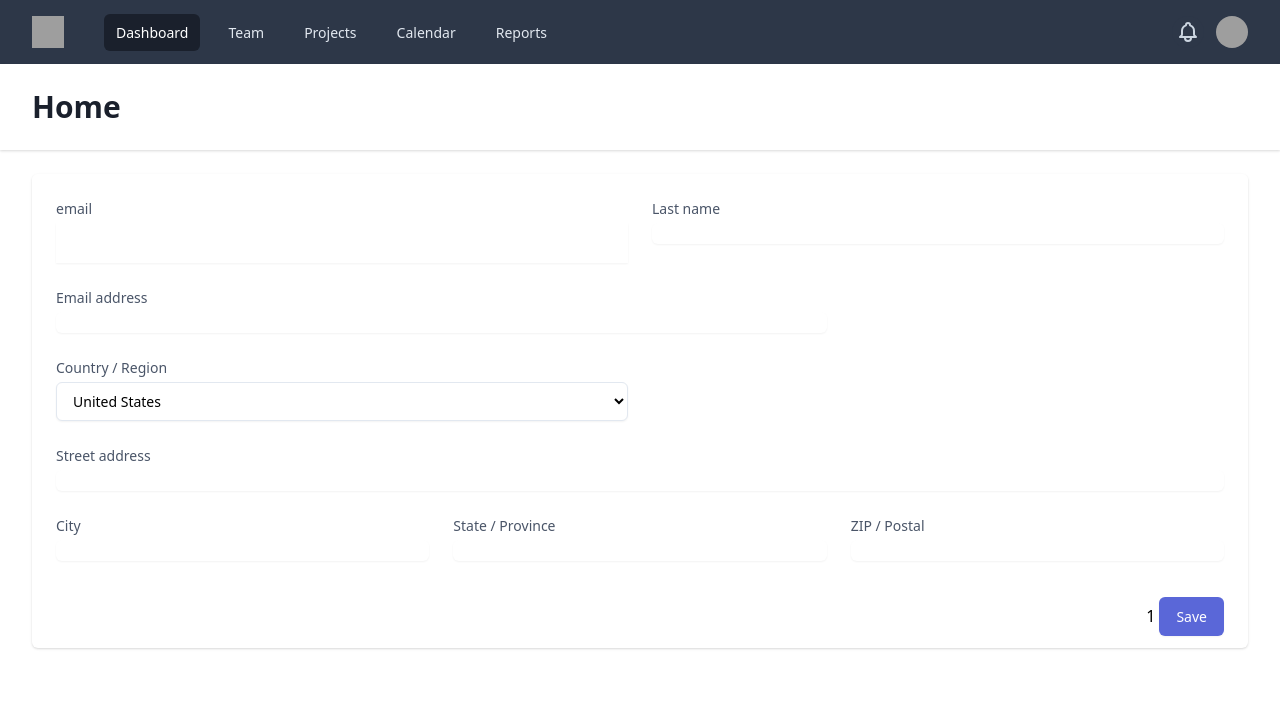
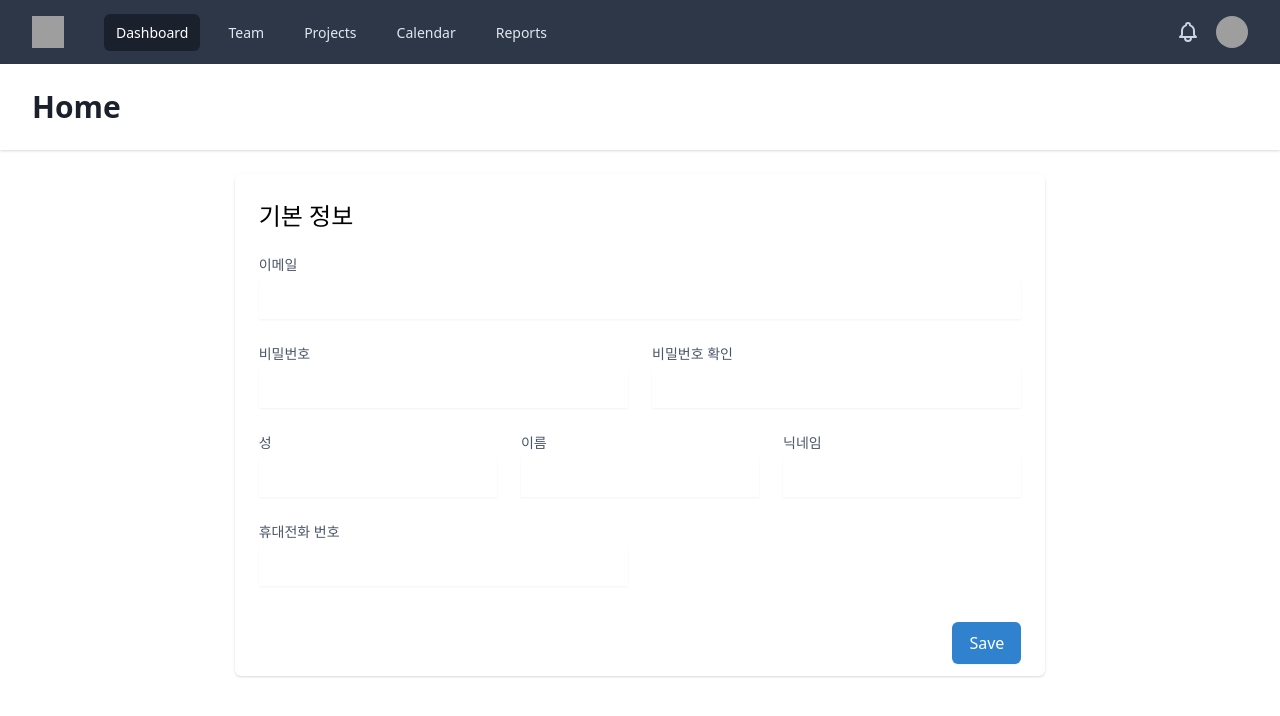
Before and after one commit to samhyun/authentication-study-project, a Nuxt app in the folder auth-front-end/: page /join in a window 1280 px wide. Shown: the top 716 px of the page. Built offline with nearby package versions, Linux system fonts and the light colour scheme; grey boxes are pictures that could not be loaded.

Commit message:
a. button component 추가 b. 회원 가입 화면 레이아웃 변경

```diff
--- /dev/null
+++ b/auth-front-end/component/AbstractClassComponent.js
@@ -0,0 +1,36 @@
+export default {
+    name: 'AbstractClassComponent',
+    data() {
+        return {
+            defaultClass: []
+        }
+    },
+    computed: {
+
+        sizeClass() {
+            return [];
+        },
+        colorClass() {
+            return [];
+        },
+        appendClass() {
+            if (this.$attrs['class']) {
+                if (typeof this.$attrs['class'] === 'string') {
+                    return this.$attrs['class'].split(' ');
+                } else {
+                    return this.$attrs['class'];
+                }
+            } else {
+                return [];
+            }
+        },
+        clazz() {
+            return [
+                ...this.defaultClass,
+                ...this.sizeClass,
+                ...this.colorClass,
+                ...this.appendClass
+            ];
+        }
+    }
+};
--- /dev/null
+++ b/auth-front-end/component/button/SButton.vue
@@ -0,0 +1,59 @@
+<template>
+  <button type="submit"
+          :class="clazz">
+    <slot>버튼</slot>
+  </button>
+</template>
+
+<script>
+import AbstractClassComponent from '@/component/AbstractClassComponent';
+
+export default {
+  name: 'SButton',
+  mixins: [AbstractClassComponent],
+  data() {
+    return {
+      defaultClass: ['inline-flex', 'justify-center', 'py-2', 'px-4', 'border',
+        'border-transparent', 'shadow-sm', 'font-medium',
+        'rounded-md', 'focus:outline-none', 'focus:ring-2', 'focus:ring-offset-2']
+    }
+  },
+  props: {
+    size: {
+      type: String,
+      default: 'md',
+      required: false
+    },
+    color: {
+      type: String,
+      default: 'indigo',
+      required: false
+    }
+
+  },
+  computed: {
+    sizeClass() {
+      return [`text-${this.size}`];
+      // switch (this.size) {
+      //   case
+      //   case 'md':
+      //     return ['text-md'];
+      //   default:
+      //     return ['text-sm'];
+      // }
+    },
+
+    colorClass() {
+      const result = [`bg-${this.color}-600`, `hover:bg-${this.color}-700`, `focus:ring-${this.color}-500`];
+      if (this.$attrs['dark'] !== undefined ) {
+        result.push('text-white');
+      }
+      return result;
+    }
+  }
+};
+</script>
+
+<style scoped>
+
+</style>
--- /dev/null
+++ b/auth-front-end/component/input/AbstractInput.js
@@ -0,0 +1,40 @@
+import AbstractClassComponent from '@/component/AbstractClassComponent';
+
+export default {
+    name: 'AbstractInput',
+    mixins: [AbstractClassComponent],
+    data: function () {
+        return {
+            inputValue: this.value,
+            sequence: 0
+        };
+    },
+    props: {
+        value: {
+            type: String,
+            default: ''
+        },
+        label: {
+            type: String,
+            default: ''
+        },
+        name: {
+            type: String,
+            default: 'input'
+        }
+    },
+    methods: {
+        onChangeInput() {
+            this.$emit('input', this.inputValue);
+        }
+    },
+    computed: {
+        inputId() {
+            return `${this.name}-${new Date().getTime()}-${this.sequence}`;
+        }
+    },
+    beforeMount() {
+        this.sequence = this.$store.state.layout.sequence;
+        this.$store.commit('layout/increment');
+    }
+};
--- a/auth-front-end/component/input/TextField.vue
+++ b/auth-front-end/component/input/TextField.vue
@@ -1,17 +1,29 @@
 <template>
   <div>
-    <label :for="inputId" class="block text-sm font-medium text-gray-700">{{label}}</label>
-    <input type="text" :name="label" :id="inputId" v-model="inputValue" @input="onChangeInput"
+    <label :for="inputId" class="block text-sm font-medium text-gray-700">{{ label }}</label>
+    <input :type="type" :name="name" :id="inputId" v-model="inputValue" @input="onChangeInput"
            class="mt-1 focus:ring-indigo-500 focus:border-indigo-500 block w-full shadow-sm sm:text-sm border-gray-300 rounded-xs h-10 px-2">
   </div>
 </template>
 
 <script>
-import abstractInput from '@/component/input/abstractInput';
+import AbstractInput from '@/component/input/AbstractInput';
 
 export default {
   name: 'TextField',
-  mixins: [abstractInput],
+  mixins: [AbstractInput],
+  data() {
+    return {
+      defaultClass: ['mt-1', 'focus:ring-indigo-500', 'focus:border-indigo-500', 'block', 'w-full', 'shadow-sm', 'sm:text-sm', 'border-gray-300', 'rounded-xs', 'h-10', 'px-2']
+    }
+  },
+  props: {
+    type: {
+      type: String,
+      required: false,
+      default: 'text'
+    }
+  }
 
 };
 </script>
--- a/auth-front-end/component/input/abstractInput.js
+++ /dev/null
@@ -1,28 +0,0 @@
-export default {
-    name: 'AbstractInput',
-    data: function() {
-        return {
-            inputValue: this.value
-        };
-    },
-    props: {
-        value: {
-            type: String,
-            default: ''
-        },
-        label: {
-            type: String,
-            default: ''
-        }
-    },
-    methods: {
-        onChangeInput() {
-            this.$emit('input', this.inputValue);
-        }
-    },
-    computed: {
-        inputId() {
-            return `${this.label}-input-element`;
-        }
-    }
-};
--- a/auth-front-end/domain/user/user.js
+++ b/auth-front-end/domain/user/user.js
@@ -6,5 +6,6 @@ export default class User {
         this.nickname = '';
         this.lastName = '';
         this.firstName = '';
+        this.mobile = '';
     }
 }
--- a/auth-front-end/middleware/pageTitle.js
+++ b/auth-front-end/middleware/pageTitle.js
@@ -5,5 +5,5 @@ const TITLE = {
 };
 
 export default function setPageTitle({store, route}) {
-    store.commit('layout/setTitle', {title: TITLE[route.name]});
+    store.commit('layout/setTitle', TITLE[route.name]);
 }
--- a/auth-front-end/pages/join/index.vue
+++ b/auth-front-end/pages/join/index.vue
@@ -1,75 +1,77 @@
 <template>
-  <div class="mt-10 sm:mt-0">
-    <div class="md:grid md:grid-cols-3 md:gap-6">
-      <div class="mt-5 md:mt-0 md:col-span-3">
+  <div class="mt-10 sm:mt-0 flex justify-center">
+    <div class="w-2/3">
       <form action="#" method="POST">
         <div class="shadow overflow-hidden sm:rounded-md">
           <div class="px-4 py-5 bg-white sm:p-6">
+            <div class="text-2xl mb-5">기본 정보</div>
             <div class="grid grid-cols-6 gap-6">
-                <div class="col-span-6 sm:col-span-3">
-                  <text-field v-model="user.email" label="email"></text-field>
-<!--                  <label for="first_name" class="block text-sm font-medium text-gray-700">First name</label>-->
-<!--                  <input type="text" name="first_name" id="first_name" autocomplete="given-name"-->
-<!--                         class="mt-1 focus:ring-indigo-500 focus:border-indigo-500 block w-full shadow-sm sm:text-sm border-gray-300 rounded-xs h-10 px-2">-->
+              <div class="col-span-6">
+                <text-field type="email" v-model="user.email" label="이메일"></text-field>
               </div>
 
               <div class="col-span-6 sm:col-span-3">
-                  <label for="last_name" class="block text-sm font-medium text-gray-700">Last name</label>
-                  <input type="text" name="last_name" id="last_name" autocomplete="family-name"
-                         class="mt-1 focus:ring-indigo-500 focus:border-indigo-500 block w-full shadow-sm sm:text-sm border-gray-300 rounded-md">
-                </div>
-
-                <div class="col-span-6 sm:col-span-4">
-                  <label for="email_address" class="block text-sm font-medium text-gray-700">Email address</label>
-                  <input type="text" name="email_address" id="email_address" autocomplete="email"
-                         class="mt-1 focus:ring-indigo-500 focus:border-indigo-500 block w-full shadow-sm sm:text-sm border-gray-300 rounded-md">
+                <text-field type="password" v-model="user.password" label="비밀번호"></text-field>
               </div>
 
               <div class="col-span-6 sm:col-span-3">
-                  <label for="country" class="block text-sm font-medium text-gray-700">Country / Region</label>
-                  <select id="country" name="country" autocomplete="country"
-                          class="mt-1 block w-full py-2 px-3 border border-gray-300 bg-white rounded-md shadow-sm focus:outline-none focus:ring-indigo-500 focus:border-indigo-500 sm:text-sm">
-                    <option>United States</option>
-                    <option>Canada</option>
-                    <option>Mexico</option>
-                  </select>
+                <text-field type="password" v-model="user.confirmPassword" label="비밀번호 확인"></text-field>
               </div>
 
-                <div class="col-span-6">
-                  <label for="street_address" class="block text-sm font-medium text-gray-700">Street address</label>
-                  <input type="text" name="street_address" id="street_address" autocomplete="street-address"
-                         class="mt-1 focus:ring-indigo-500 focus:border-indigo-500 block w-full shadow-sm sm:text-sm border-gray-300 rounded-md">
+              <div class="col-span-6 sm:col-span-2">
+                <text-field type="text" v-model="user.lastName" label="성"></text-field>
               </div>
 
-                <div class="col-span-6 sm:col-span-6 lg:col-span-2">
-                  <label for="city" class="block text-sm font-medium text-gray-700">City</label>
-                  <input type="text" name="city" id="city"
-                         class="mt-1 focus:ring-indigo-500 focus:border-indigo-500 block w-full shadow-sm sm:text-sm border-gray-300 rounded-md">
+              <div class="col-span-6 sm:col-span-2">
+                <text-field type="text" v-model="user.firstName" label="이름"></text-field>
               </div>
 
-                <div class="col-span-6 sm:col-span-3 lg:col-span-2">
-                  <label for="state" class="block text-sm font-medium text-gray-700">State / Province</label>
-                  <input type="text" name="state" id="state"
-                         class="mt-1 focus:ring-indigo-500 focus:border-indigo-500 block w-full shadow-sm sm:text-sm border-gray-300 rounded-md">
+              <div class="col-span-6 sm:col-span-2">
+                <text-field v-model="user.nickname" label="닉네임"></text-field>
               </div>
 
-                <div class="col-span-6 sm:col-span-3 lg:col-span-2">
-                  <label for="postal_code" class="block text-sm font-medium text-gray-700">ZIP / Postal</label>
-                  <input type="text" name="postal_code" id="postal_code" autocomplete="postal-code"
-                         class="mt-1 focus:ring-indigo-500 focus:border-indigo-500 block w-full shadow-sm sm:text-sm border-gray-300 rounded-md">
+              <div class="col-span-6 sm:col-span-3">
+                <text-field v-model="user.mobile" label="휴대전화 번호"></text-field>
               </div>
+
+
+<!--              <div class="col-span-6 sm:col-span-3">-->
+<!--                <select id="country" name="country" autocomplete="country"-->
+<!--                        class="mt-1 block w-full py-2 px-3 border border-gray-300 bg-white rounded-md shadow-sm focus:outline-none focus:ring-indigo-500 focus:border-indigo-500 sm:text-sm">-->
+<!--                  <option>United States</option>-->
+<!--                  <option>Canada</option>-->
+<!--                  <option>Mexico</option>-->
+<!--                </select>-->
+<!--              </div>-->
+
+<!--              <div class="col-span-6">-->
+<!--                <text-field v-model="user.lastName" label="lastName"></text-field>-->
+<!--              </div>-->
+
+<!--              <div class="col-span-6 sm:col-span-6 lg:col-span-2">-->
+<!--                <text-field v-model="user.lastName" label="lastName"></text-field>-->
+<!--              </div>-->
+
+<!--              <div class="col-span-6 sm:col-span-3 lg:col-span-2">-->
+<!--                <text-field v-model="user.lastName" label="lastName"></text-field>-->
+<!--              </div>-->
+
+<!--              <div class="col-span-6 sm:col-span-3 lg:col-span-2">-->
+<!--                <text-field v-model="user.lastName" label="lastName"></text-field>-->
+<!--              </div>-->
             </div>
           </div>
           <div class="px-4 py-3 bg-gray-50 text-right sm:px-6">
-              {{testTodo}}
-              <button type="submit"
-                      class="inline-flex justify-center py-2 px-4 border border-transparent shadow-sm text-sm font-medium rounded-md text-white bg-indigo-600 hover:bg-indigo-700 focus:outline-none focus:ring-2 focus:ring-offset-2 focus:ring-indigo-500">
+            <s-btn color="blue" dark>
               Save
-              </button>
+            </s-btn>
+<!--            <button type="submit"-->
+<!--                    class="inline-flex justify-center py-2 px-4 border border-transparent shadow-sm text-sm font-medium rounded-md text-white bg-indigo-600 hover:bg-indigo-700 focus:outline-none focus:ring-2 focus:ring-offset-2 focus:ring-indigo-500">-->
+<!--              Save-->
+<!--            </button>-->
           </div>
         </div>
       </form>
-      </div>
     </div>
   </div>
 </template>
@@ -79,7 +81,7 @@ import {mapState} from 'vuex';
 import User from '@/domain/user/user';
 
 export default {
-  name: "join",
+  name: 'join',
   computed: mapState({
     todo: state => state.todos.list,
     testTodo(state) {
@@ -90,11 +92,11 @@ export default {
     return {
       user: new User()
 
-    }
+    };
   },
   created() {
   }
-}
+};
 </script>
 
 <style scoped>
--- a/auth-front-end/plugins/global-components/index.js
+++ b/auth-front-end/plugins/global-components/index.js
@@ -1,4 +1,6 @@
 import Vue from 'vue';
 import TextField from '@/component/input/TextField';
+import SButton from '@/component/button/SButton';
 
-Vue.component('TextField', TextField)
+Vue.component('TextField', TextField);
+Vue.component('SBtn', SButton);
```
Also changed, not shown: auth-front-end/store/layout/index.js (+6 -2 lines). Lines whose indentation alone changed are shown as unchanged.
